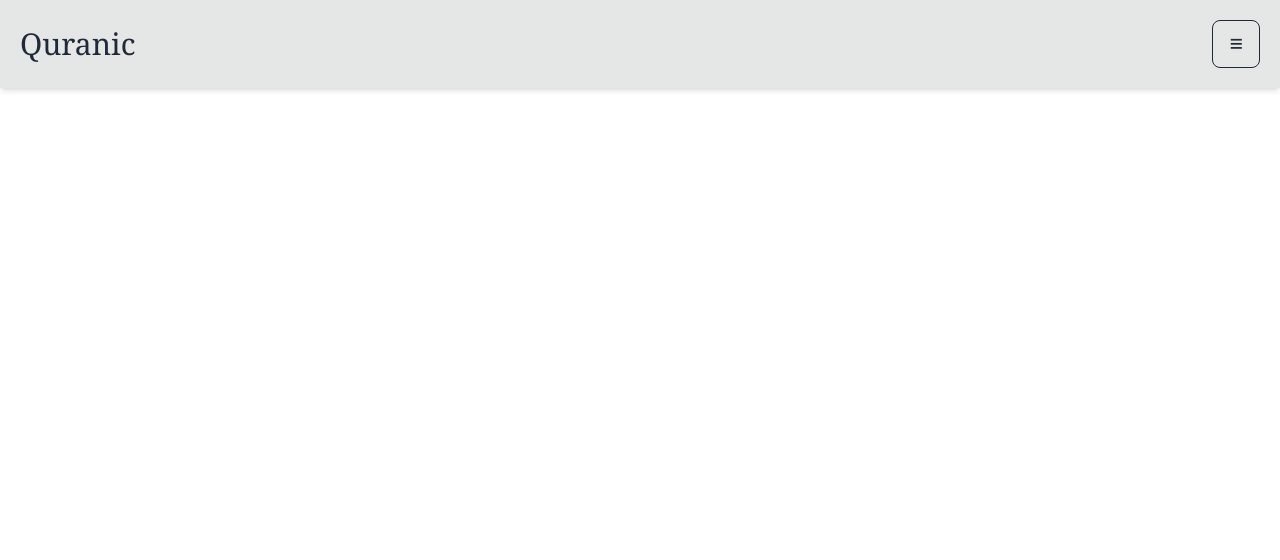
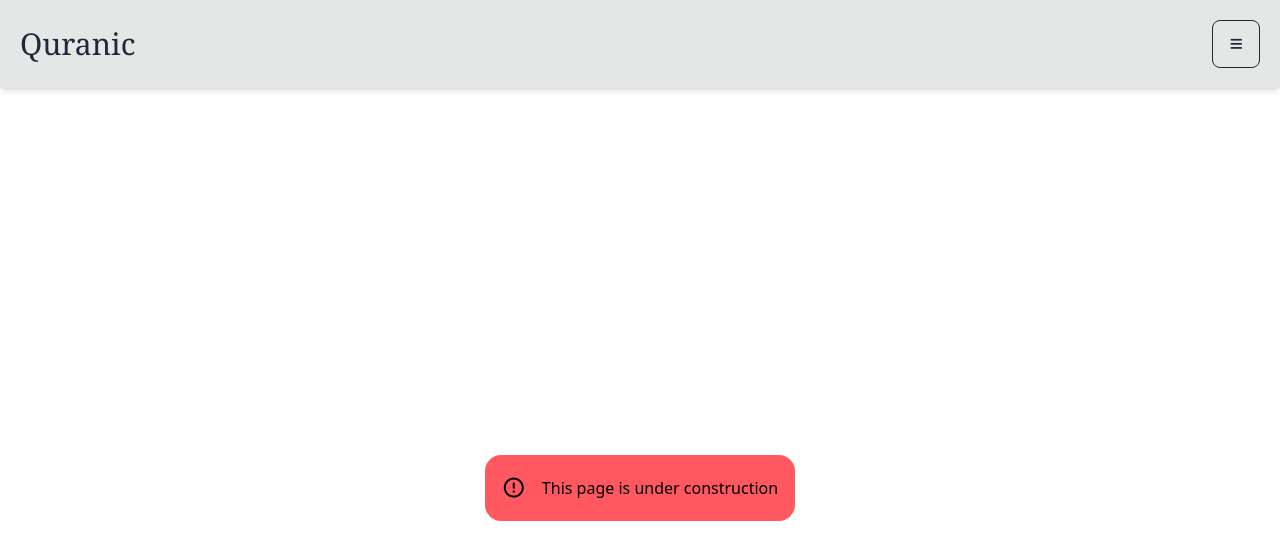
Before and after one commit to Irtiza194/Quranic, a SvelteKit app: page /player in a window 1280 px wide. Shown: the top 560 px of the page. Built offline with nearby package versions, Linux system fonts and the light colour scheme.

Commit message:
Addition of the player page

```diff
--- a/src/routes/player/+page.svelte
+++ b/src/routes/player/+page.svelte
@@ -3,3 +3,11 @@
 </script>
 
 <SecondaryHeader></SecondaryHeader>
+<main class="hero min-h-screen">
+	<div class="hero-content">
+		<div role="alert" class="alert alert-error">
+            <i class="ri-error-warning-line text-2xl"></i>
+			<h1>This page is under construction</h1>
+		</div>
+	</div>
+</main>
```
